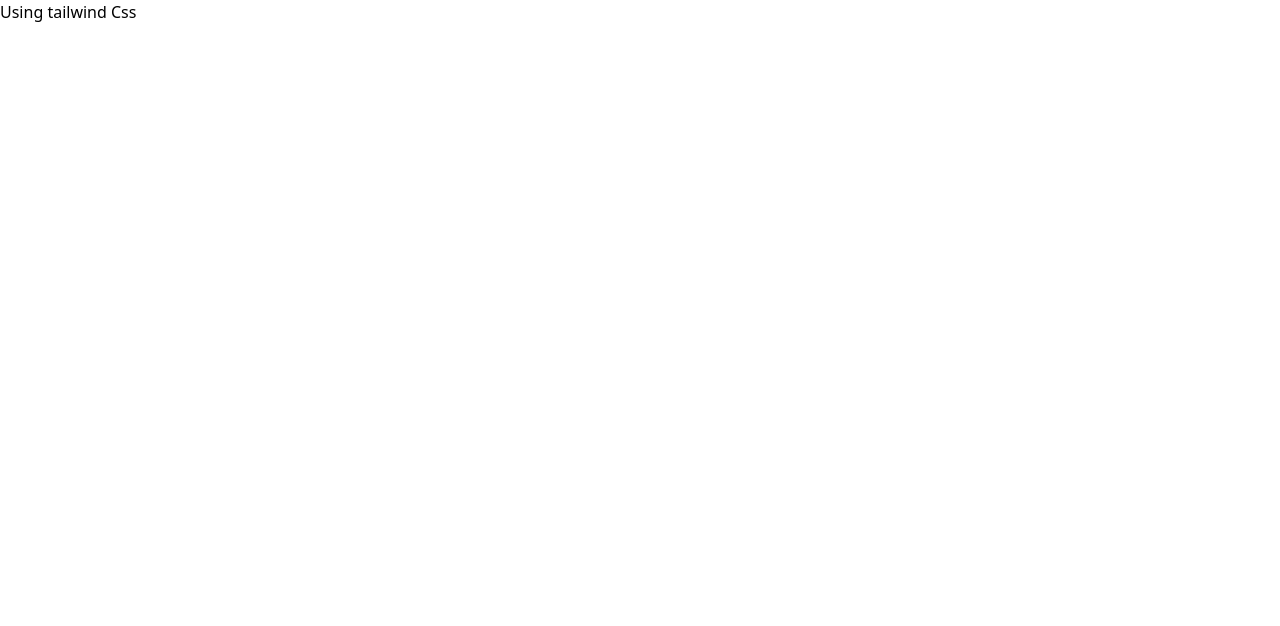
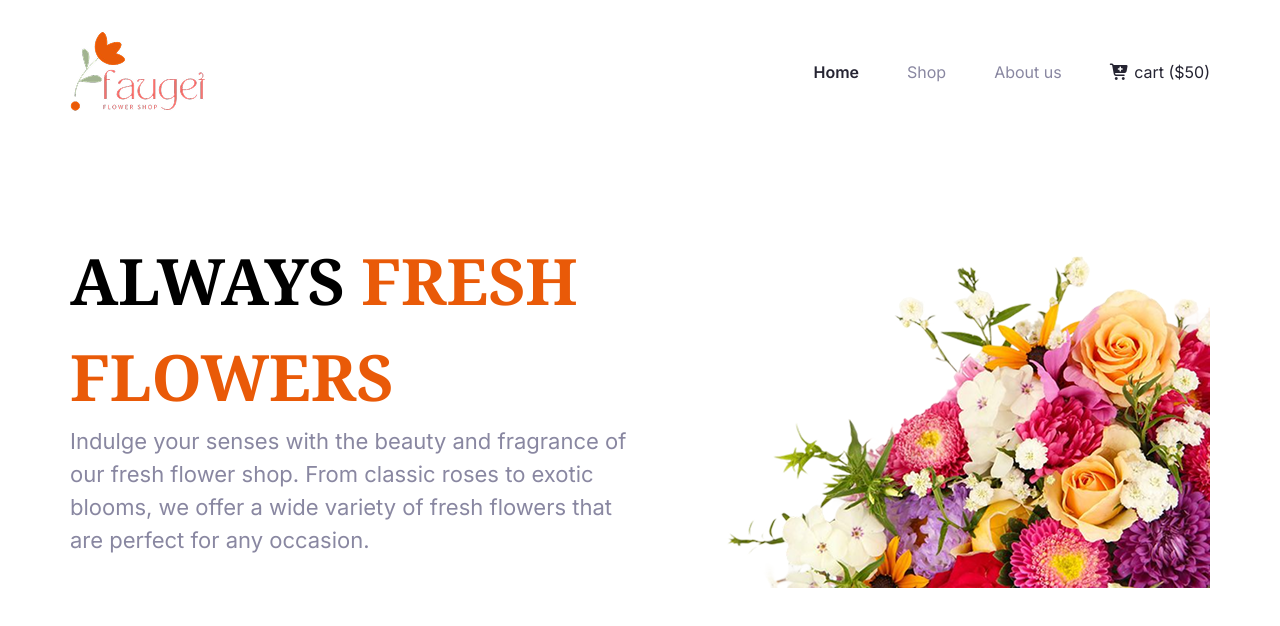
Before and after one commit to Shaker-bd/Responsive-Flowers, a plain HTML site: page index.html in a window 1280 px wide. Drawn offline with nearby package versions, Linux system fonts and the light colour scheme.

Commit message:
navbar and banner added

```diff
--- a/index.html
+++ b/index.html
@@ -5,6 +5,9 @@
     <meta name="viewport" content="width=device-width, initial-scale=1.0">
     <title> Responsive-Flowers </title>
     <link rel="stylesheet" href="./style.css">
+
+    <!-- Font Awesome Icon -->
+    <link rel="stylesheet" href="https://cdnjs.cloudflare.com/ajax/libs/font-awesome/7.0.0/css/all.min.css" integrity="sha512-DxV+EoADOkOygM4IR9yXP8Sb2qwgidEmeqAEmDKIOfPRQZOWbXCzLC6vjbZyy0vPisbH2SyW27+ddLVCN+OMzQ==" crossorigin="anonymous" referrerpolicy="no-referrer" />
 
      <!-- Google fonts -->
       <link rel="preconnect" href="https://fonts.googleapis.com">
@@ -20,6 +23,27 @@
 
 </head>
 <body>
-    <h1> Using tailwind Css</h1>
+    <header class="common-width">
+            <div class="nav-container">
+                <nav class="nav-items">
+                    <div class="nav-image"> <img src="./assets/logo.png" alt="Logo"></div>
+                    <div class="nav-item">
+                        <a class="dark-1 nav-item1" href="">Home</a>
+                        <a class="dark-2" href="">Shop</a>
+                        <a class="dark-2" href="">About us</a>
+                        <a class="dark-1" href=""><i class="fa-solid fa-cart-plus"></i> cart ($50)</a>
+                    </div>
+                </nav>
+            </div>
+            <div class="banner-container">
+                <div class="banner-item banner-content">
+                    <h1 class="banner-title noto-serif-normal">ALWAYS <span class="common-orange">FRESH <br> FLOWERS</span> </h1>
+                    <p class="content inter-normal dark-2">Indulge your senses with the beauty and fragrance of our fresh flower shop. From classic roses to exotic blooms, we offer a wide variety of fresh flowers that are perfect for any occasion. </p>
+                </div>
+                <div class="banner-item banner-image">
+                    <img src="./assets/hero-flower.png" alt="Flower Picture">
+                </div>
+            </div>
+    </header>
 </body>
 </html>
--- a/style.css
+++ b/style.css
@@ -2,6 +2,10 @@
     margin: 0;
     padding: 0;
 }
+body {
+    max-width: 1440px;
+}
+
 /* Google fonts */
 
 .noto-serif-normal {
@@ -16,4 +20,51 @@
 .inter-normal {
   font-family: "Inter", sans-serif;
   font-style: normal;
+  font-size: 22px;
 }
+
+/* Common Style */
+.dark-1 {
+    color: rgba(37, 36, 50, 1);
+}
+.dark-2 {
+    color: rgba(137, 135, 161, 1);
+}
+.common-width {
+    max-width: 1140px;
+    margin: 0 auto;
+}
+.nav-container {
+    width: 100%;
+    margin: 30px 0 120px 0;
+}
+.nav-items {
+    display: flex;
+    justify-content: space-between;
+    align-items: center;
+}
+.nav-item {
+    display: flex;
+    gap: 3rem;
+    color: rgb(137, 135, 161);
+    font-family: Inter;
+    font-weight: 400;
+    line-height: 24px;
+}
+.nav-item1{
+    font-weight: 600;
+}
+.banner-container {
+   display: flex;
+}
+.banner-item {
+    flex: 1;
+}
+
+.banner-title {
+    font-size: 4rem;
+    font-weight: bold;
+}
+.common-orange {
+    color: rgba(233, 90, 8, 1);
+}
```
